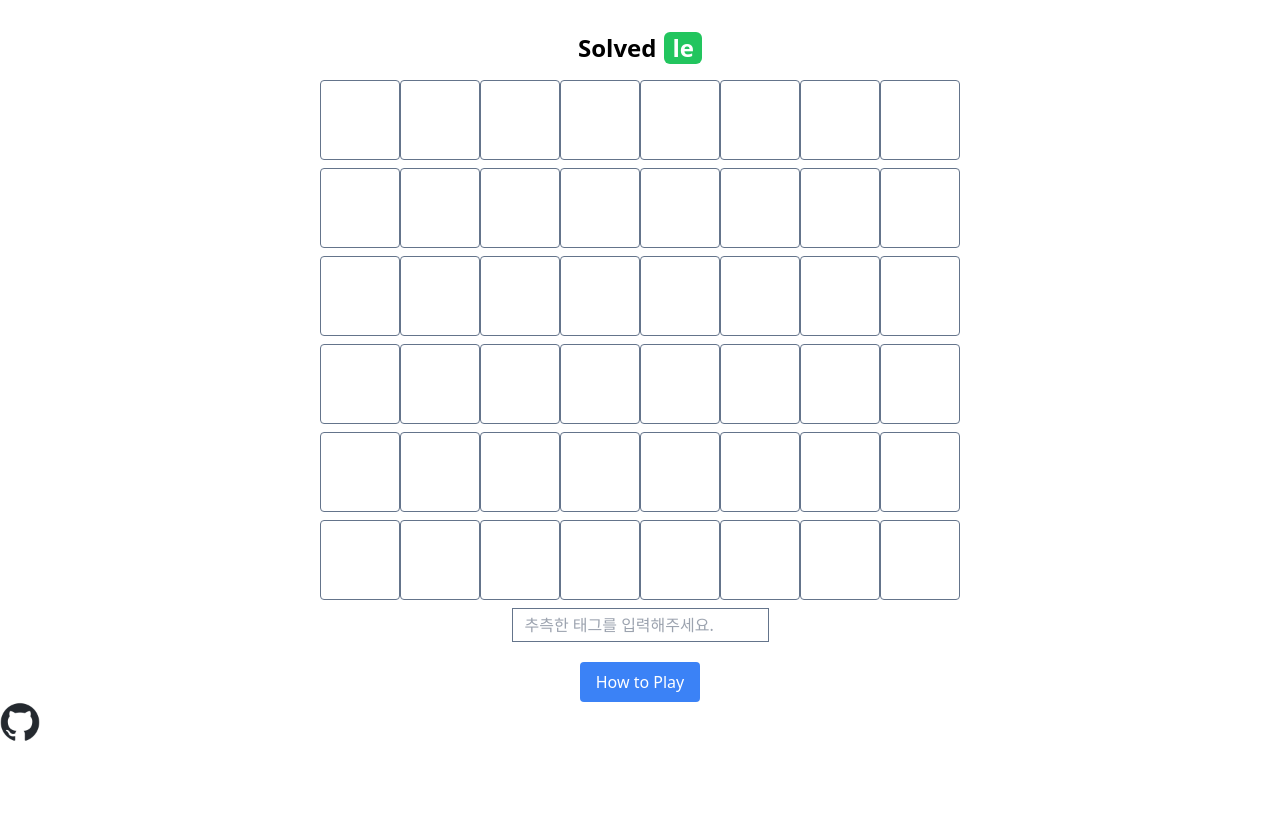
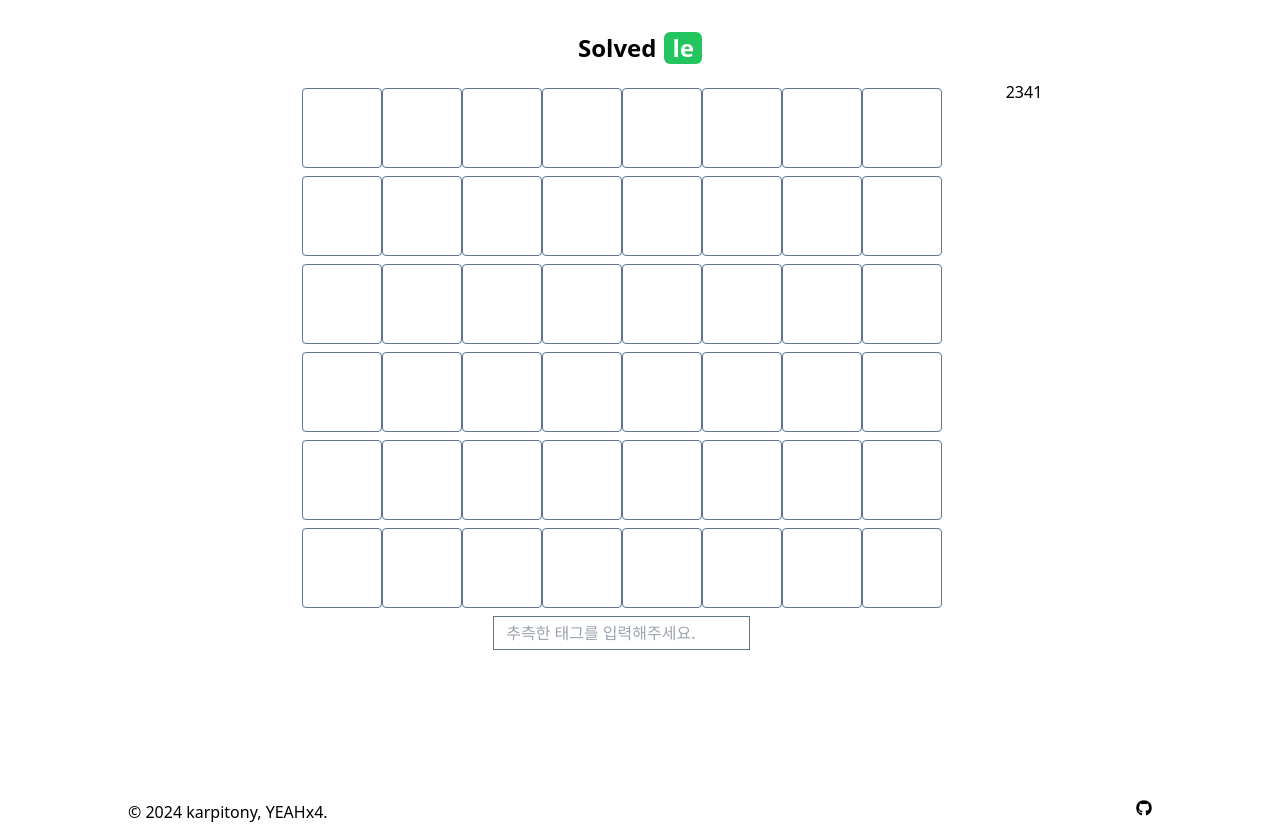
Before and after one commit to karpitony/solvedle, a React (Vite) app: page / in a window 1280 px wide. Built offline with nearby package versions, Linux system fonts and the light colour scheme.

Commit message:
Project reconstruct

```diff
--- a/src/App.jsx
+++ b/src/App.jsx
@@ -1,107 +1,23 @@
-import React, { useMemo, useState } from "react";
-import HowToPlay from "./components/how-to-play/HowToPlay";
-import Cell from "./components/Cell";
-import * as tags from "./assets/tags.json";
 import Header from "./components/header/Header";
-
-// Function to generate a daily seed-based random number
-function LCG(seed) {
-  return function () {
-    seed = (seed * 1879 + 1013904223) % 65536;
-    return seed / 65536;
-  };
-}
-
-function fisherYatesShuffle(array, randomFunc) {
-  let i, j, temp;
-  for (i = array.length - 1; i > 0; i--) {
-    j = Math.floor(randomFunc() * (i + 1));
-    temp = array[i];
-    array[i] = array[j];
-    array[j] = temp;
-  }
-  return array;
-}
+import Footer from "./components/footer/Footer";
+import Game from "./components/game/Game";
 
 function App() {
-  const [userInput, setUserInput] = useState("");
-
-  const solvedacTags = tags["tags"].filter(
-    (element) => element.length >= 2 && element.length <= 8
-  );
-
-  const epochMs = new Date("September 12, 2024 00:00:00").valueOf();
-  const now = Date.now();
-  const msInDay = 86400000;
-  const daysSinceEpoch = Math.floor((now - epochMs) / msInDay); // Calculate days since epoch
-
-  // Generate shuffled tags once per day
-  const shuffledTags = useMemo(() => {
-    const seed = daysSinceEpoch; // Use daysSinceEpoch as the seed
-    const random = LCG(seed);
-
-    return fisherYatesShuffle([...solvedacTags], random);
-  }, [daysSinceEpoch]);
-
-  const todayTag = shuffledTags[0];
-  const tagLength = todayTag.length;
-  let letters = "";
-
-  console.log(todayTag);
-
-  const handleKeyDown = (e) => {
-    if (e.key === "Enter") {
-      e.preventDefault();
-      letters = userInput;
-      setUserInput("");
-      if (letters.length !== tagLength) {
-        alert("길이가 맞지 않습니다.");
-        return;
-      }
-      if (!solvedacTags.includes(letters)) {
-        alert("태그 목록에 없습니다. 다시한번 확인해주세요.");
-        return;
-      }
-      console.log("길이 정상, 태그 목록에 있음");
-      // Cell에 데이터 넣고 맞는지 여부 알려주기
-    }
-  };
-
-  const handleChange = (e) => {
-    setUserInput(e.target.value); // Update userInput with the current input value
-  };
-
   return (
     <div>
       <Header />
-      <div align="center">
-        {[...Array(6)].map((_, attempt) => (
-          <div key={attempt} className="my-2">
-            <Cell tagLength={tagLength} />
+
+      <main className="min-h-[90vh] flex justify-center">
+        <div className="max-w-[1024px] flex justify-between gap-16">
+          <div></div>
+          <div>
+            <Game />
           </div>
-        ))}
-      </div>
+          <div>2341</div>
+        </div>
+      </main>
 
-      <div align="center">
-        <input
-          type="text"
-          placeholder="추측한 태그를 입력해주세요."
-          value={userInput}
-          onKeyDown={handleKeyDown}
-          onChange={handleChange}
-          className="flex justify-center border border-slate-500 px-3 py-1"
-        />
-      </div>
-
-      <HowToPlay />
-
-      <a
-        href="https://github.com/karpitony/solvedle"
-        target="_blank"
-        rel="noopener noreferrer"
-      >
-        <img className="h-10" src="src/assets/github-mark.png" alt="GitHub" />
-      </a>
+      <Footer />
     </div>
   );
 }
--- a/src/components/footer/Footer.jsx
+++ b/src/components/footer/Footer.jsx
@@ -0,0 +1,12 @@
+import { FaGithub } from "react-icons/fa6";
+
+export default function Footer() {
+  return (
+    <footer className="flex justify-center">
+      <div className="flex justify-between max-w-[1024px] w-full">
+        <span>&copy; 2024 karpitony, YEAHx4.</span>
+        <FaGithub />
+      </div>
+    </footer>
+  );
+}
--- /dev/null
+++ b/src/components/game/Game.jsx
@@ -0,0 +1,94 @@
+import { useState, useMemo } from "react";
+import * as tags from "../../assets/tags.json";
+import Cell from "../Cell";
+
+// Function to generate a daily seed-based random number
+function LCG(seed) {
+  return function () {
+    seed = (seed * 1879 + 1013904223) % 65536;
+    return seed / 65536;
+  };
+}
+
+function fisherYatesShuffle(array, randomFunc) {
+  let i, j, temp;
+  for (i = array.length - 1; i > 0; i--) {
+    j = Math.floor(randomFunc() * (i + 1));
+    temp = array[i];
+    array[i] = array[j];
+    array[j] = temp;
+  }
+  return array;
+}
+
+export default function Game() {
+  const [userInput, setUserInput] = useState("");
+
+  const solvedacTags = tags["tags"].filter(
+    (element) => element.length >= 2 && element.length <= 8
+  );
+
+  const epochMs = new Date("September 12, 2024 00:00:00").valueOf();
+  const now = Date.now();
+  const msInDay = 86400000;
+  const daysSinceEpoch = Math.floor((now - epochMs) / msInDay); // Calculate days since epoch
+
+  // Generate shuffled tags once per day
+  const shuffledTags = useMemo(() => {
+    const seed = daysSinceEpoch; // Use daysSinceEpoch as the seed
+    const random = LCG(seed);
+
+    return fisherYatesShuffle([...solvedacTags], random);
+  }, [daysSinceEpoch]);
+
+  const todayTag = shuffledTags[0];
+  const tagLength = todayTag.length;
+  let letters = "";
+
+  console.log(todayTag);
+
+  const handleKeyDown = (e) => {
+    if (e.key === "Enter") {
+      e.preventDefault();
+      letters = userInput;
+      setUserInput("");
+      if (letters.length !== tagLength) {
+        alert("길이가 맞지 않습니다.");
+        return;
+      }
+      if (!solvedacTags.includes(letters)) {
+        alert("태그 목록에 없습니다. 다시한번 확인해주세요.");
+        return;
+      }
+      console.log("길이 정상, 태그 목록에 있음");
+      // Cell에 데이터 넣고 맞는지 여부 알려주기
+    }
+  };
+
+  const handleChange = (e) => {
+    setUserInput(e.target.value); // Update userInput with the current input value
+  };
+
+  return (
+    <>
+      <div align="center">
+        {[...Array(6)].map((_, attempt) => (
+          <div key={attempt} className="my-2">
+            <Cell tagLength={tagLength} />
+          </div>
+        ))}
+      </div>
+
+      <div align="center">
+        <input
+          type="text"
+          placeholder="추측한 태그를 입력해주세요."
+          value={userInput}
+          onKeyDown={handleKeyDown}
+          onChange={handleChange}
+          className="flex justify-center border border-slate-500 px-3 py-1"
+        />
+      </div>
+    </>
+  );
+}
--- a/src/components/header/Header.jsx
+++ b/src/components/header/Header.jsx
@@ -2,7 +2,7 @@ import cn from "../../../utils/cn";
 
 export default function Header() {
   return (
-    <div
+    <header
       className={cn(
         "flex justify-center w-full mt-8 mb-4 items-center text-2xl",
         "font-bold gap-2"
@@ -10,6 +10,6 @@ export default function Header() {
     >
       <span>Solved</span>
       <span className="bg-green-500 text-white rounded-md px-2">le</span>
-    </div>
+    </header>
   );
 }
```
